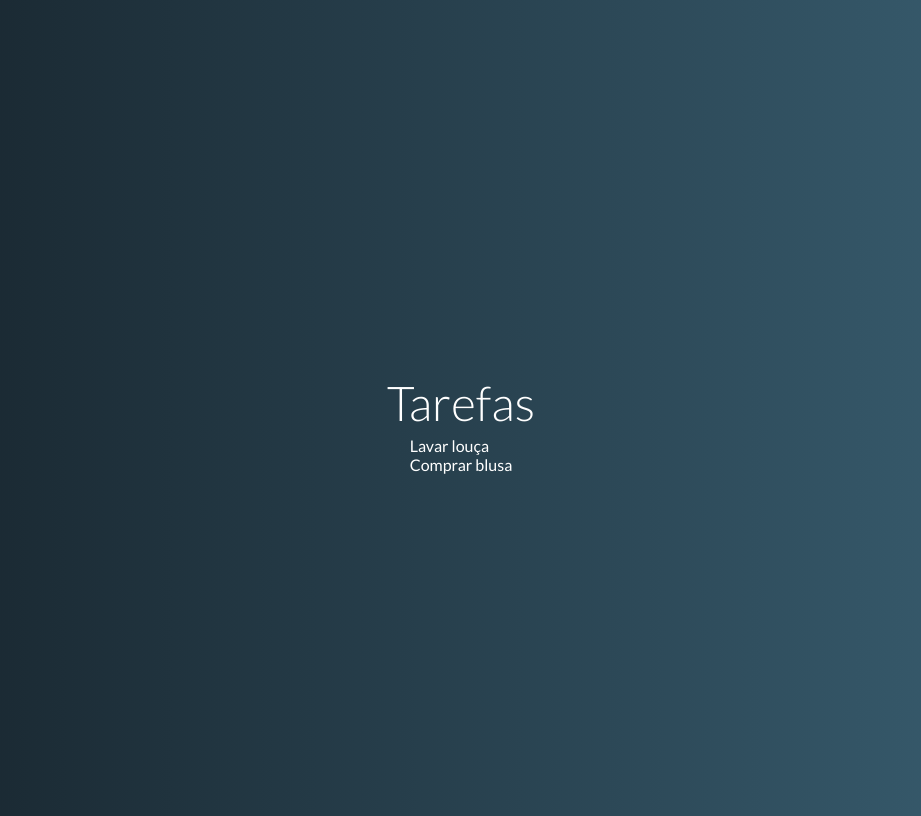
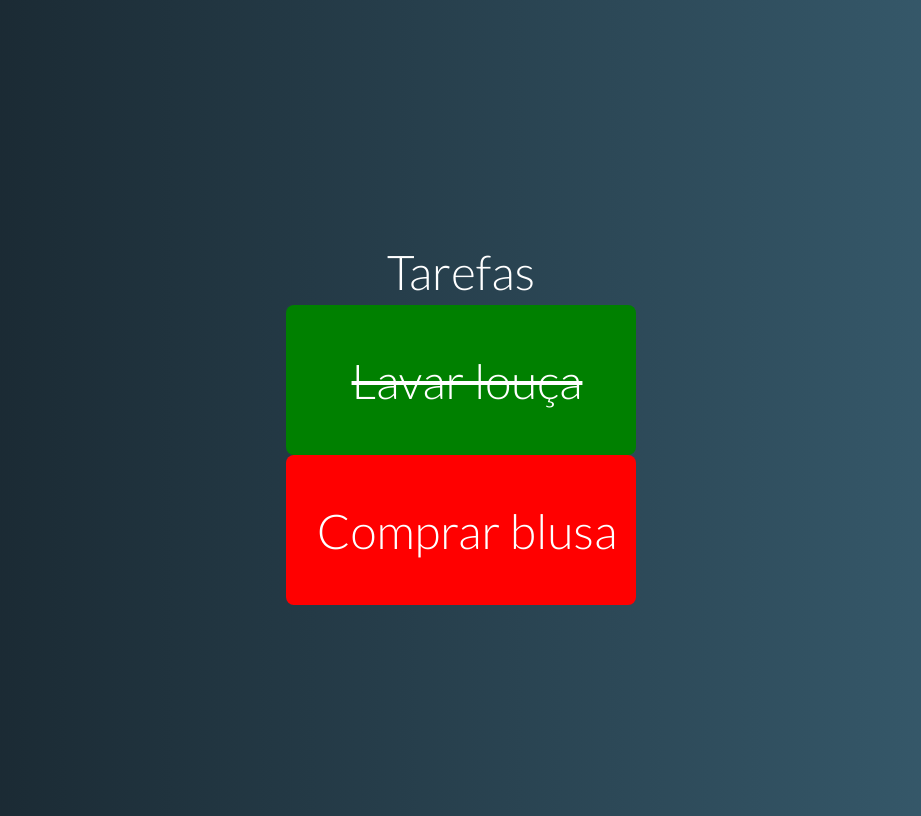
Before and after one commit to franciscojml/curso-vue, a Vue app in the folder projeto-02-tarefas/: page / in a window 1280 px wide. Shown: the whole page, without its empty margins (179-1100 px from the left). Built offline with nearby package versions, Linux system fonts and the light colour scheme.

Commit message:
componente-tarefa

```diff
--- /dev/null
+++ b/projeto-02-tarefas/src/components/Task.vue
@@ -0,0 +1,50 @@
+<template>
+    <div class="task" :class="stateClass">
+        <template>
+            <div>{{task.name}}</div>
+        </template>
+    </div>
+    </template>
+<script>
+export default {
+    props:{
+        task: {type: Object, require: true}
+    },
+    computed: {
+        stateClass(){
+            return {
+                pending: this.task.pending,
+                done: !this.task.pending
+            }
+        }
+    },
+}
+</script>
+<style >
+    .task {
+        box-sizing: border-box;
+        width: 350px;
+        height: 150px;
+        padding: 10px;
+        border-radius: 8px;
+        font-size: 3rem;
+        font-weight: 300;
+        cursor: pointer;
+        user-select: none;
+        display: flex;
+        justify-content: center;
+        align-items: center;
+    }
+
+    .pending {
+        border-left: 12px solid red;
+        background-color: red;
+    }
+
+    .done {
+        color: white;
+        border-left: 12px solid green;
+        background-color: green;
+        text-decoration: line-through;
+    }
+</style>
--- a/projeto-02-tarefas/src/components/TaskGrid.vue
+++ b/projeto-02-tarefas/src/components/TaskGrid.vue
@@ -1,14 +1,15 @@
 <template>
-    <div class="tasks">
+    <div class="tasks-grid">
         <template>
-            <div v-for="task in tasks" :key="task.name">
-                {{task.name}}
-            </div>
+            <Task v-for="task in tasks" :key="task.name" :task="task"/>
         </template>
     </div>
     </template>
 <script>
+import Task from '@/components/Task.vue'
+
 export default {
+    components:{Task},
     props:{
         tasks: {type: Array, require: true}
     }
```
